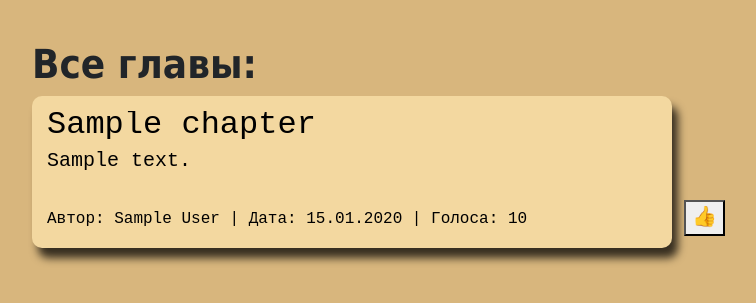
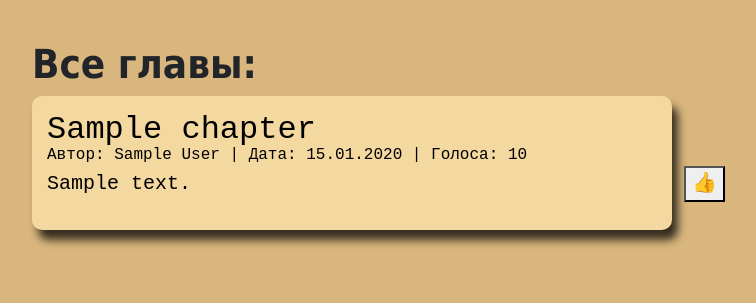
Before and after one commit to DaimonCity/Group_novel, a Flask app: template templates/index.html in a window 1280 px wide. Shown: the part 83-386 px from the top of the page, without its empty margins (53-809 px from the left). Run offline with Flask 3, Linux system fonts and the light colour scheme; the template is opened without the code that fills it: most values are stand-ins (such as "Sample title", 1, 10 or a date in 2020); some libraries are stand-ins or nearby versions.

Commit message:
теперь отобродение проектов более красивое, но при полноэеранном режиме оно почемуто ломается

```diff
--- a/templates/docs.html
+++ b/templates/docs.html
@@ -8,7 +8,7 @@
     <label><input type="hidden" id="chapterContent" name="content"></label>
     <br>
     <!-- Редактор -->
-    <div id="editor" contenteditable="true" class="editorSheet">{{ chapter.content }}</div>
+    <div id="editor" contenteditable="true" class="editorSheet">{{ chapter.content|safe }}</div>
 
     <br>
     {% if current_user.is_authenticated %}
--- a/templates/index.html
+++ b/templates/index.html
@@ -9,15 +9,12 @@
 <h1>Все главы:</h1>
 {% for chapter in chapters %}
     <a href="/read/{{ chapter.id }}">
-    <button class="editorSheet" style='border-radius: 10px; min-height: 10vw; max-height: 25vw'>
-        <form action="/read">
-            <h2 style="text-after-overflow: hidden; line-height: 28px; overflow: hidden">{{ chapter.title|safe }}</h2>
-            <div style="text-after-overflow: hidden; line-height: 28px; overflow: hidden; white-space: pre-wrap">{{
-                chapter.content|safe}}
+        <button class="editorSheet" style='overflow: hidden; border-radius: 10px; min-height: 10vw; max-height: 20vw'>
+            <div style="overflow-wrap: anywhere">
+                <h2 style="margin-bottom: -10px">{{ chapter.title|safe }}</h2>
+                <small style="margin-top: -10px">Автор: {{ chapter.author|safe }} | Дата: {{ chapter.date.strftime('%d.%m.%Y') }} | Голоса: {{ chapter.votes|safe }}</small>
+                <p>{{ chapter.content[:250]|safe }}</p>
             </div>
-            <small>Автор: {{ chapter.author }} | Дата: {{ chapter.date.strftime('%d.%m.%Y') }} | Голоса: {{ chapter.votes
-                }}</small>
-        </form>
         </button>
     </a>
     <a href="/vote/{{ chapter.id }}{{index}}">
@@ -25,5 +22,6 @@
     </a>
     <br>
     <br>
+
 {% endfor %}
 {% endblock %}
```
Also changed, not shown: templates/personal.html (+4 -4 lines). Lines whose indentation alone changed are shown as unchanged.
